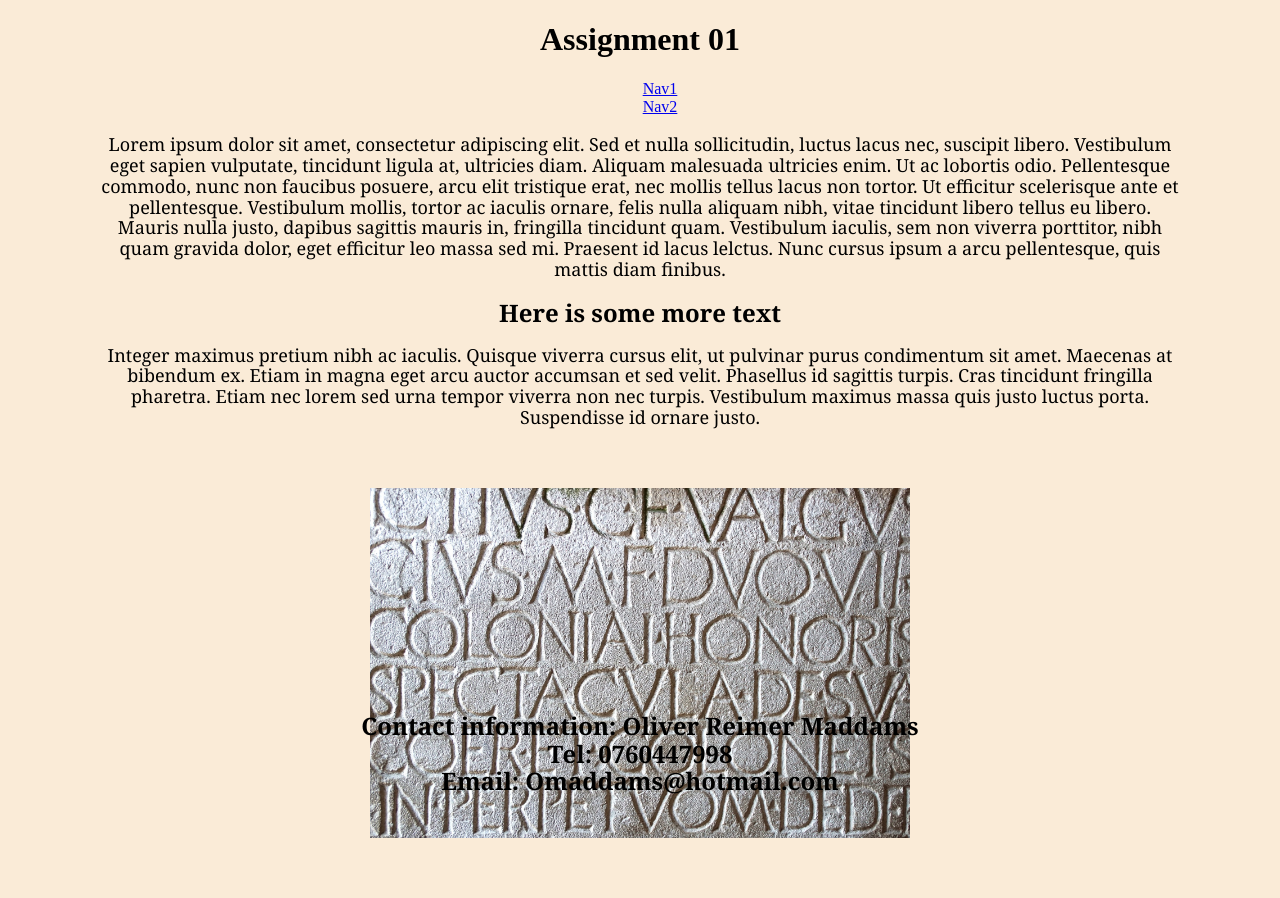
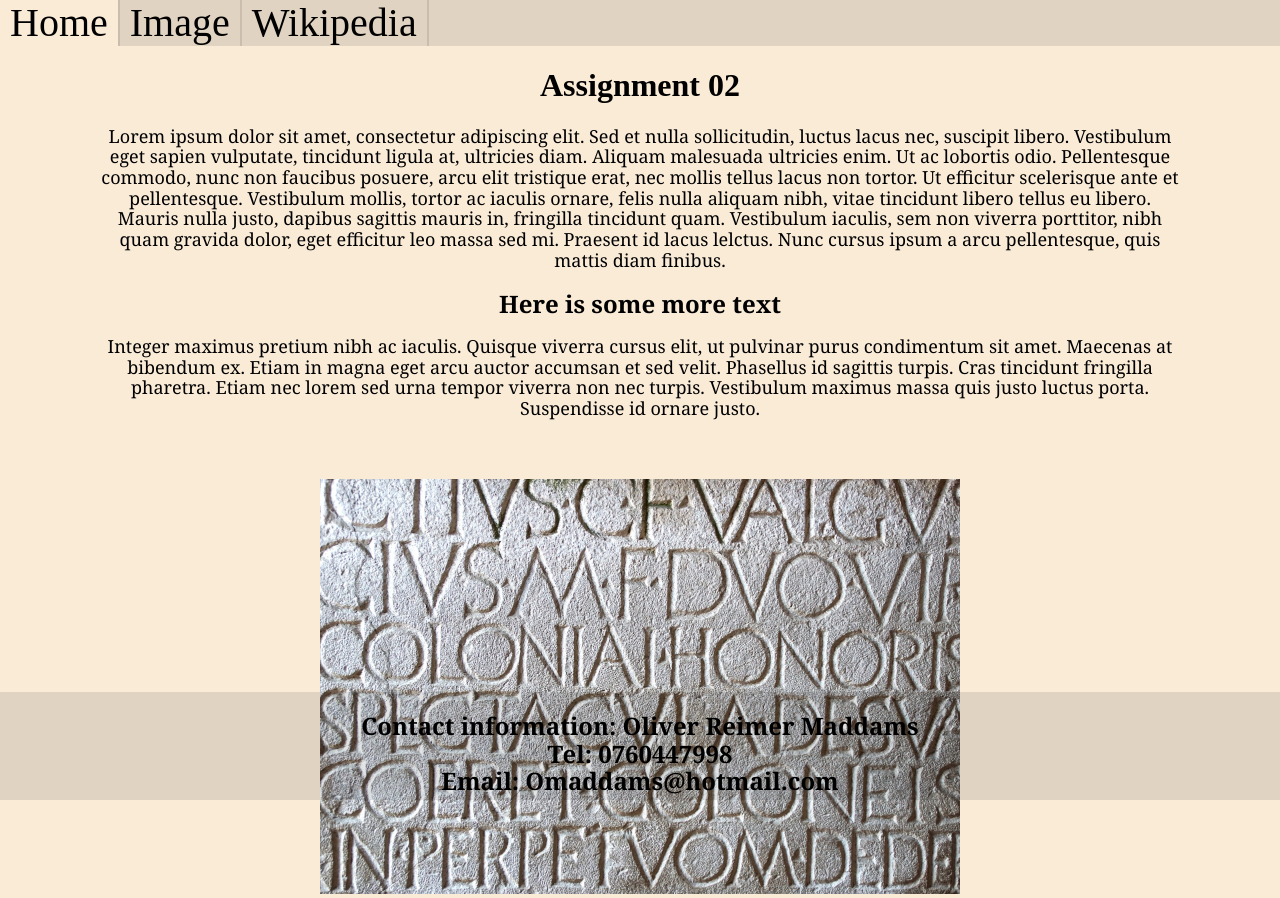
Before and after one commit to Oreazuz/assignment01-02, a plain HTML site: page index.html in a window 1280 px wide. Before the commit the page ends 852 px from the top, so only its background shows below. Drawn offline with Linux system fonts and the light colour scheme.

Commit message:
Improved Nav bar

```diff
--- a/index.html
+++ b/index.html
@@ -10,16 +10,17 @@
 </head>
 <body>
     <header>
-        <h1>Assignment 01</h1>
         <section>
-         <ul style="list-style-type: none;">
-            <li><a href="#latin image"> Nav1</a></li>
-            <li><a target="_blank" href="https://en.wikipedia.org/wiki/Latin">Nav2</a> </li>
-         </ul>
+                <ul>
+                    <li><a href="index.html" class="nav-links-active">Home</a></li>
+                    <li><a href="#latin image" class="nav-links"> Image</a></li>
+                    <li><a target="_blank" href="https://en.wikipedia.org/wiki/Latin" class="nav-links">Wikipedia</a> </li>
+                </ul>
+            <h1>Assignment 02</h1>
         </section>
 
     </header>
-    <section>
+    <section class="text-section">
         <p>
         Lorem ipsum dolor sit amet, consectetur adipiscing elit.
         Sed et nulla sollicitudin, luctus lacus nec, suscipit libero.
@@ -36,7 +37,7 @@
         leo massa sed mi. Praesent id lacus lelctus. Nunc cursus
         ipsum a arcu pellentesque, quis mattis diam finibus.</p>
     </section>
-    <section>
+    <section class="text-section">
         <h2>Here is some more text</h2>
         <p>
         Integer maximus pretium nibh ac iaculis. Quisque viverra cursus
--- a/styles/index.css
+++ b/styles/index.css
@@ -4,6 +4,25 @@ body{
 
 header{
     text-align: center;
+    margin: 0px;
+    padding: 0px;
+
+}
+
+ul{
+    list-style: none;
+    background-color:rgba(0,0,0,0.1);
+    margin: 0px;
+    padding: 0px;
+    overflow: hidden;
+}
+
+li{
+    display: inline;
+    margin: 0px;
+    padding: 0px;
+    float: left;
+    border-right: 2px solid rgba(0,0,0,0.1);
 }
 
 p{
@@ -19,20 +38,40 @@ h2{
     margin-bottom: 5px;
 }
 
-section {
+.text-section {
     margin: 10px 100px ;
     text-align: center;
     margin: 10px 100px;
 }
 
 footer{
+    position: absolute;
     bottom: 0%;
-    position: absolute;
-    right:25%;
-    left:25%;
+    right:0%;
+    left:0%;
+    background-color:rgba(0,0,0,0.1);
+    text-align: center;
 }
 
 .img-section{
     text-align: center;
      margin-top: 60px;
 }
+
+.nav-links{
+    font-size: 40px;
+    text-decoration: none;
+    color:black;
+    padding:10px;
+
+}
+.nav-links:hover{
+    background-color:#c8bcac;
+}
+.nav-links-active{
+    font-size: 40px;
+    text-decoration: none;
+    color:black;
+    padding:10px;
+    background-color: rgb(250, 235, 215);
+}
```
